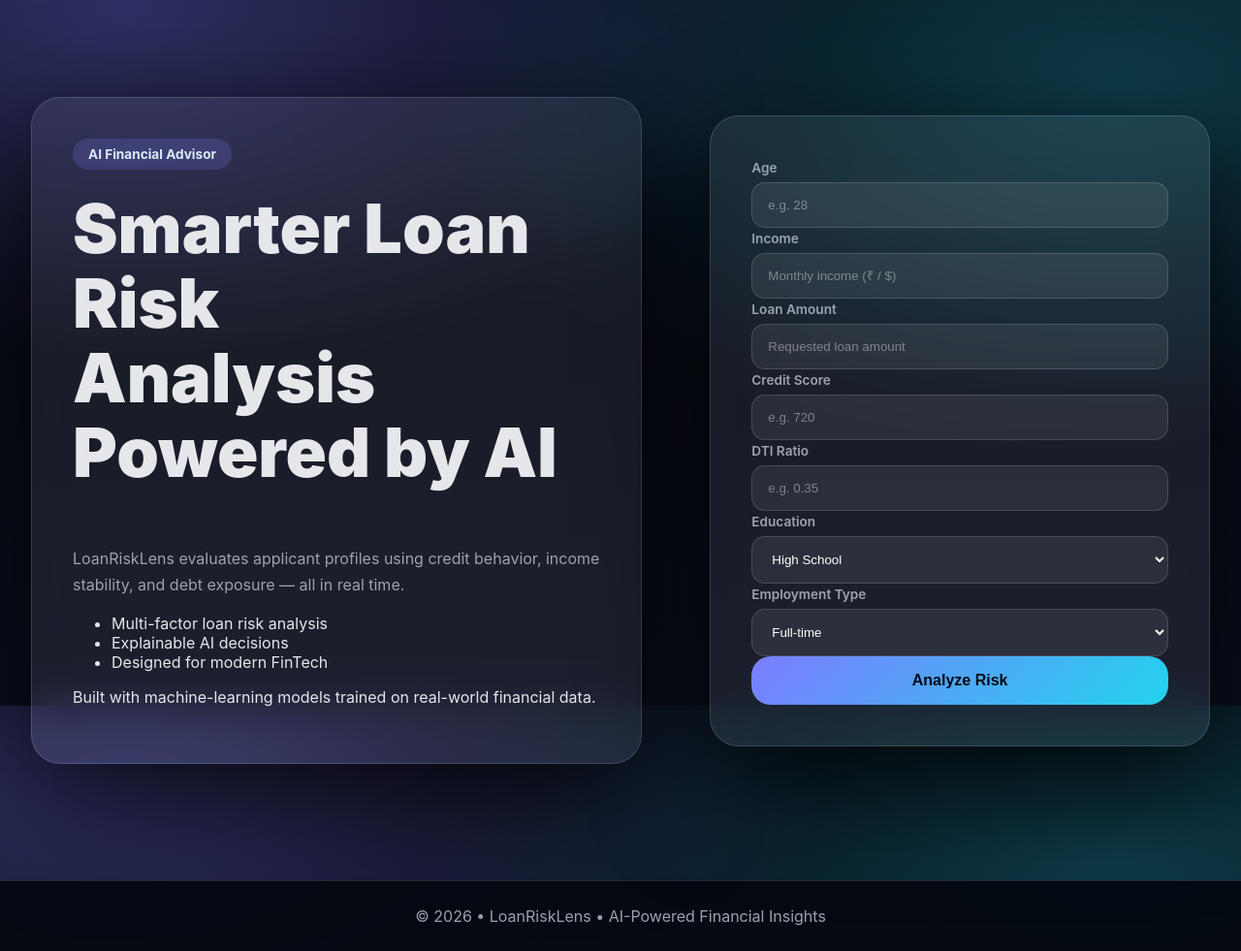
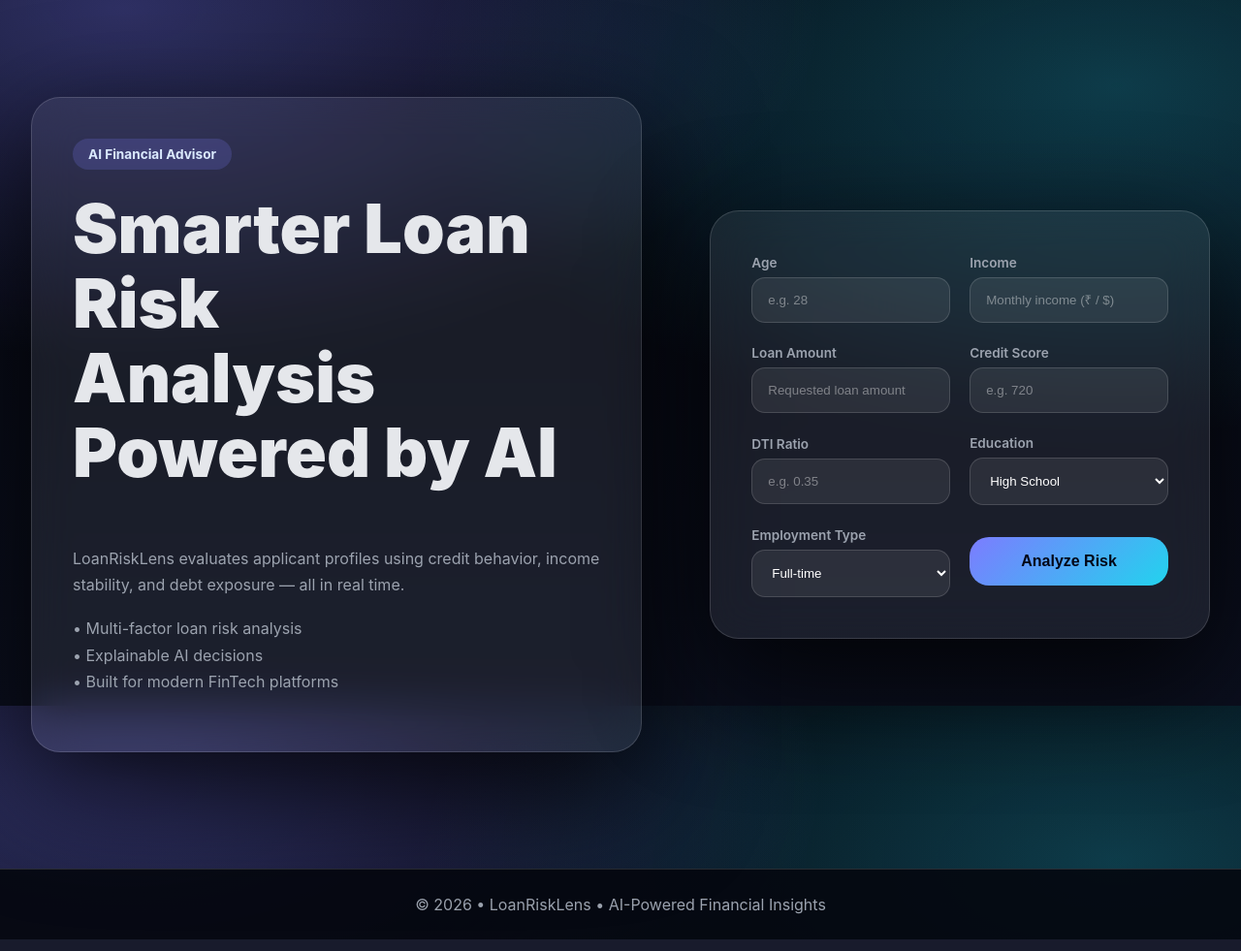
Before and after one commit to Haril2766/Loan-Default-ML, a Flask app: page / in a window 1280 px wide. Shown: the part 72-1053 px from the top of the page at 97% size. Run offline with Flask 3, Linux system fonts and the light colour scheme.

Commit message:
Update index.html

```diff
--- a/templates/index.html
+++ b/templates/index.html
@@ -1,5 +1,5 @@
 {% extends "base.html" %}
-{% set title = "LoanRiskLens • Smarter Loan Risk" %}
+{% set title = "LoanRiskLens • Smarter Loan Risk Analysis" %}
 
 {% block content %}
 <section class="heroWrap">
@@ -20,21 +20,17 @@
           income stability, and debt exposure — all in real time.
         </p>
 
-        <ul class="heroList">
-          <li>Multi-factor loan risk analysis</li>
-          <li>Explainable AI decisions</li>
-          <li>Designed for modern FinTech</li>
-        </ul>
-
-        <p class="heroFoot">
-          Built with machine-learning models trained on real-world financial data.
+        <p class="heroText">
+          • Multi-factor loan risk analysis<br>
+          • Explainable AI decisions<br>
+          • Built for modern FinTech platforms
         </p>
       </div>
 
       <!-- RIGHT -->
       <div class="glassCard">
         <form action="/predict" method="POST">
-          <div class="formGrid">
+          <div class="row" style="grid-template-columns:1fr 1fr; gap:20px;">
 
             <div>
               <label class="form-label">Age</label>
@@ -79,7 +75,7 @@
               </select>
             </div>
 
-            <div class="btnWrap">
+            <div style="display:flex;align-items:flex-end;">
               <button class="btnGlow">Analyze Risk</button>
             </div>
 
```
